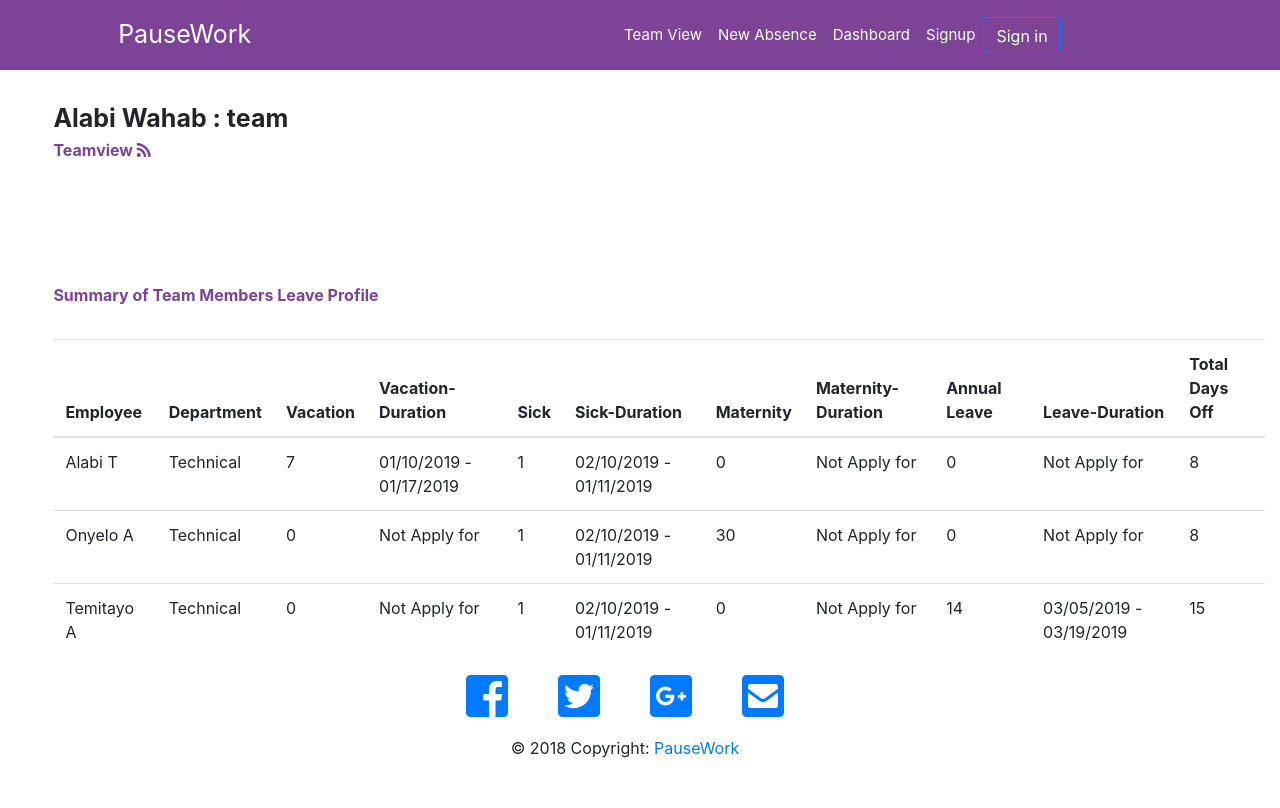
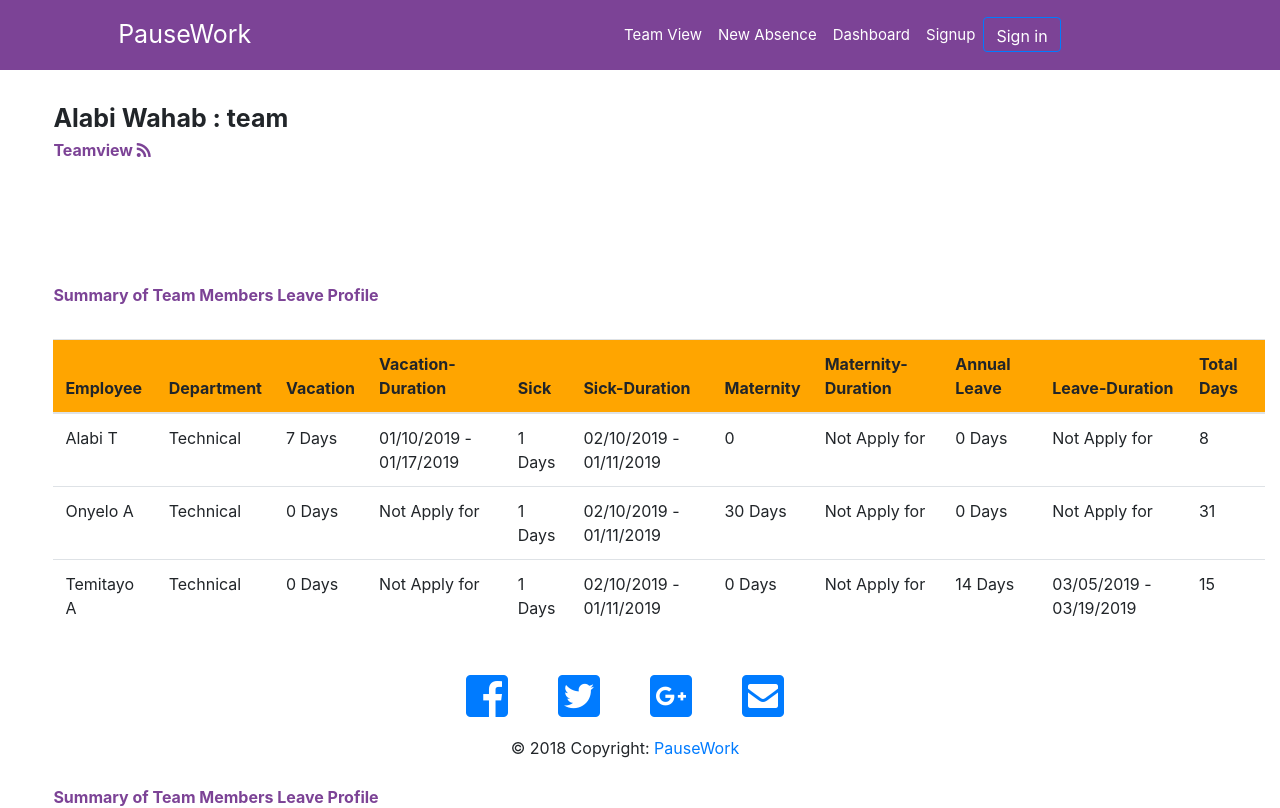
Before and after one commit to tbanj/pausework, a React (Create React App) app: page /teamview in a window 1280 px wide. Shown: the top 808 px of the page. Built offline with nearby package versions, Linux system fonts and the light colour scheme.

Commit message:
team view implemented

```diff
--- a/src/Body/Teamview/Teamview.js
+++ b/src/Body/Teamview/Teamview.js
@@ -11,23 +11,23 @@ let user = [
 ]
 
 let leaveRequestByMembers = [
-    {employee: user[0].firstname + " " + user[0].initial, department: 'Technical', vacation: 7, vacationDuration: '01/10/2019 - 01/17/2019', sick: 1
-,sickDuration: '02/10/2019 - 01/11/2019', maternity: 0, maternityDuration:'Not Apply for',annualLeave: 0, annualLeaveDuration: 'Not Apply for', totalDaysOff: 8 }
-  ,    {employee: user[1].firstname  + " "+ user[1].initial, department: 'Technical', vacation: 0, vacationDuration: 'Not Apply for', sick: 1
-  ,sickDuration: '02/10/2019 - 01/11/2019', maternity: 30, maternityDuration:'Not Apply for',annualLeave: 0, annualLeaveDuration: 'Not Apply for', totalDaysOff: 8 },
-  {employee: user[2].firstname  + " "+ user[1].initial, department: 'Technical', vacation: 0, vacationDuration: 'Not Apply for', sick: 1
-  ,sickDuration: '02/10/2019 - 01/11/2019', maternity: 0, maternityDuration:'Not Apply for',annualLeave: 14, annualLeaveDuration: '03/05/2019 - 03/19/2019', totalDaysOff: 15 },
+    {employee: user[0].firstname + " " + user[0].initial, department: 'Technical', vacation: 7+ " Days", vacationDuration: '01/10/2019 - 01/17/2019', sick: 1+ " Days"
+,sickDuration: '02/10/2019 - 01/11/2019', maternity: 0, maternityDuration:'Not Apply for',annualLeave: 0+ " Days", annualLeaveDuration: 'Not Apply for', totalDaysOff: 8 }
+  ,    {employee: user[1].firstname  + " "+ user[1].initial, department: 'Technical', vacation: 0+ " Days", vacationDuration: 'Not Apply for', sick: 1+ " Days"
+  ,sickDuration: '02/10/2019 - 01/11/2019', maternity: 30+ " Days", maternityDuration:'Not Apply for',annualLeave: 0+ " Days", annualLeaveDuration: 'Not Apply for', totalDaysOff: 31 },
+  {employee: user[2].firstname  + " "+ user[1].initial, department: 'Technical', vacation: 0+" Days" , vacationDuration: 'Not Apply for', sick: 1+ " Days"
+  ,sickDuration: '02/10/2019 - 01/11/2019', maternity: 0+ " Days", maternityDuration:'Not Apply for',annualLeave: 14+ " Days", annualLeaveDuration: '03/05/2019 - 03/19/2019', totalDaysOff: 15 },
 
 
 
 ]
 
 let totalLevaes = [
-    {typeOfLeave: 'vacation', daysGiven: 10, date: 'January', noOfStaffs: 5, approvedBy: 'Chidimma'},
-    {typeOfLeave: 'sick', daysGiven: 10, date: 'February', noOfStaffs: 15, approvedBy: 'Mayowa'},
-    {typeOfLeave: 'Annual Leave', daysGiven: 140, date: 'April', noOfStaffs: 140, approvedBy: 'Chidimma'},
-    {typeOfLeave: 'Maternity', daysGiven: 90, date: 'May', noOfStaffs: 3, approvedBy: 'Chidimma'},
-    {typeOfLeave: 'Highly Stressed Out', daysGiven: 10, date: 'June', noOfStaffs: 10, approvedBy: 'Chidimma'}
+    {typeOfLeave: 'vacation', daysGiven: 10+ " Days", date: 'January', noOfStaffs: 5, approvedBy: 'Chidimma'},
+    {typeOfLeave: 'sick', daysGiven: 3 + " Days", date: 'February', noOfStaffs: 3, approvedBy: 'Mayowa'},
+    {typeOfLeave: 'Annual Leave', daysGiven: 140 + " Days", date: 'April', noOfStaffs: 140, approvedBy: 'Chidimma'},
+    {typeOfLeave: 'Maternity', daysGiven: 90 + " Days", date: 'May', noOfStaffs: 3, approvedBy: 'Chidimma'},
+    {typeOfLeave: 'Highly Stressed Out', daysGiven: 10+ " Days", date: 'June', noOfStaffs: 10, approvedBy: 'Chidimma'}
 ]
 
 
@@ -69,7 +69,7 @@ class Teamview extends React.Component {
                         <div className="row mb-5 py-3">
                         <div className="col-12">
                         <table className="table table-hover">
-                            <thead>
+                            <thead style={{ backgroundColor: '#ffa500'}}>
                             <tr>
                                 <th>Employee</th>
                                 <th>Department</th>
@@ -82,7 +82,7 @@ class Teamview extends React.Component {
                                 <th>Maternity-Duration</th>
                                 <th>Annual Leave</th>
                                 <th>Leave-Duration</th>
-                                <th>Total Days Off</th>
+                                <th>Total Days</th>
                             </tr>
                             </thead>
                             <tbody>
@@ -97,13 +97,13 @@ class Teamview extends React.Component {
                                         <td>{item.employee}</td>
                                         <td>{item.department}</td>
                                         <td>{item.vacation}</td>
-                                        <td>{item.vacationDuration}</td>
+                                        <td >{item.vacationDuration}</td>
                                         <td>{item.sick}</td>
-                                        <td>{item.sickDuration}</td>
-                                        <td>{item.maternity}</td>
-                                        <td>{item.maternityDuration}</td>
+                                        <td >{item.sickDuration}</td>
+                                        <td >{item.maternity}</td>
+                                        <td >{item.maternityDuration}</td>
                                         <td>{item.annualLeave}</td>
-                                        <td>{item.annualLeaveDuration}</td>
+                                        <td >{item.annualLeaveDuration}</td>
                                         <td>{item.totalDaysOff}</td>
 
 
@@ -125,7 +125,7 @@ class Teamview extends React.Component {
                         <div className="col-12">
                         <table className="table table-hover">
 
-                            <thead>
+                            <thead style={{ backgroundColor: '#ffa500'}}>
                             <tr>
                                 <th>Leave Type</th>
                                 <th>Days Given</th>
@@ -147,9 +147,9 @@ class Teamview extends React.Component {
                                     totalLevaes.map((item, index) => {
                                         return <tr key={index}>
                                         <td>{item.typeOfLeave}</td>
-                                        <td>{item.daysGiven}</td>
+                                        <td >{item.daysGiven}</td>
                                         <td>{item.date}</td>
-                                        <td>{item.noOfStaffs}</td>
+                                        <td >{item.noOfStaffs}</td>
                                         <td>{item.approvedBy}</td>
 
 
```
